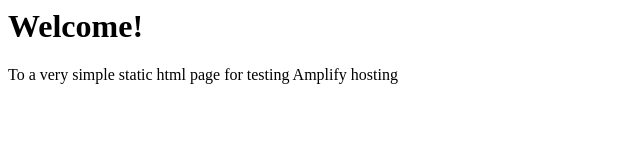
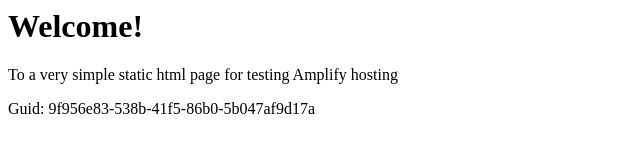
Before and after one commit to aws-aemilia-sfo/Github-PR-Commit-Integration-Test-DoNotTouch-v0-prod-us-west-1, a website: page src/index.html in a window 1280 px wide. Shown: the whole page, without its empty margins (0-640 px from the left). Drawn offline with Linux system fonts and the light colour scheme.

Commit message:
commit from integ tests

```diff
--- a/src/index.html
+++ b/src/index.html
@@ -1,3 +1,5 @@
+
+
 <html lang="en">
 
 <head>
@@ -10,6 +12,6 @@
 <body>
     <h1>Welcome!</h1>
     <p>To a very simple static html page for testing Amplify hosting</p>
-</body>
+    <p>Guid: 9f956e83-538b-41f5-86b0-5b047af9d17a</p></body>
 
 </html>
```
